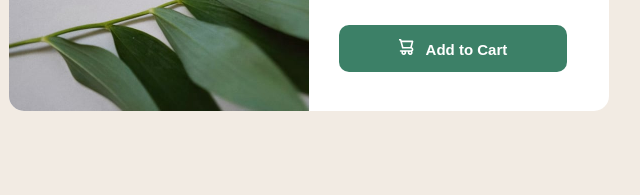
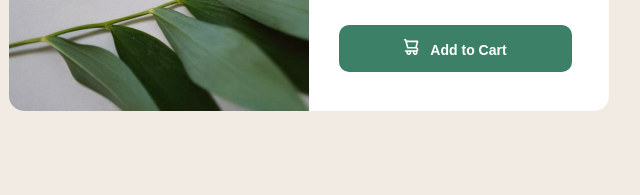
Before and after one commit to Sontory22/Product-preview-card-component, a plain HTML site: page index.html in a window 1280 px wide. Shown: the part 514-709 px from the top of the page, 331-971 px from the left. Drawn offline with Linux system fonts and the light colour scheme.

Commit message:
update css
changing font size of "Add to cart" due to when publish on the page the button is expanding itself

```diff
--- a/style.css
+++ b/style.css
@@ -68,11 +68,11 @@ h2 {
 
 .addcartButton {
   background-color: hsl(158, 36%, 37%) ;
-  padding: 14px 60px;
+  padding: 14px 65px;
   border: none;
   border-radius: 10px;
   color: white;
-  font-size: 15px;
+  font-size: 14px;
   font-weight: 700;
 }
 .addcartIcon {
```
